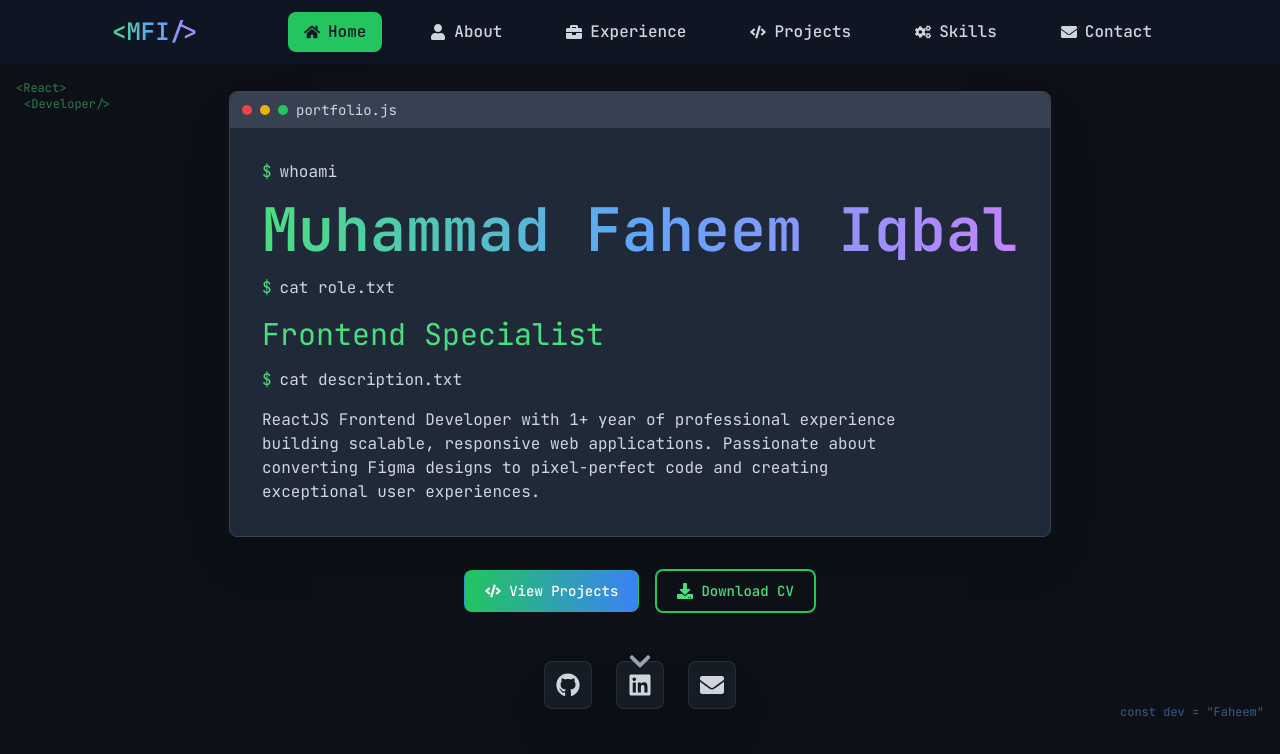
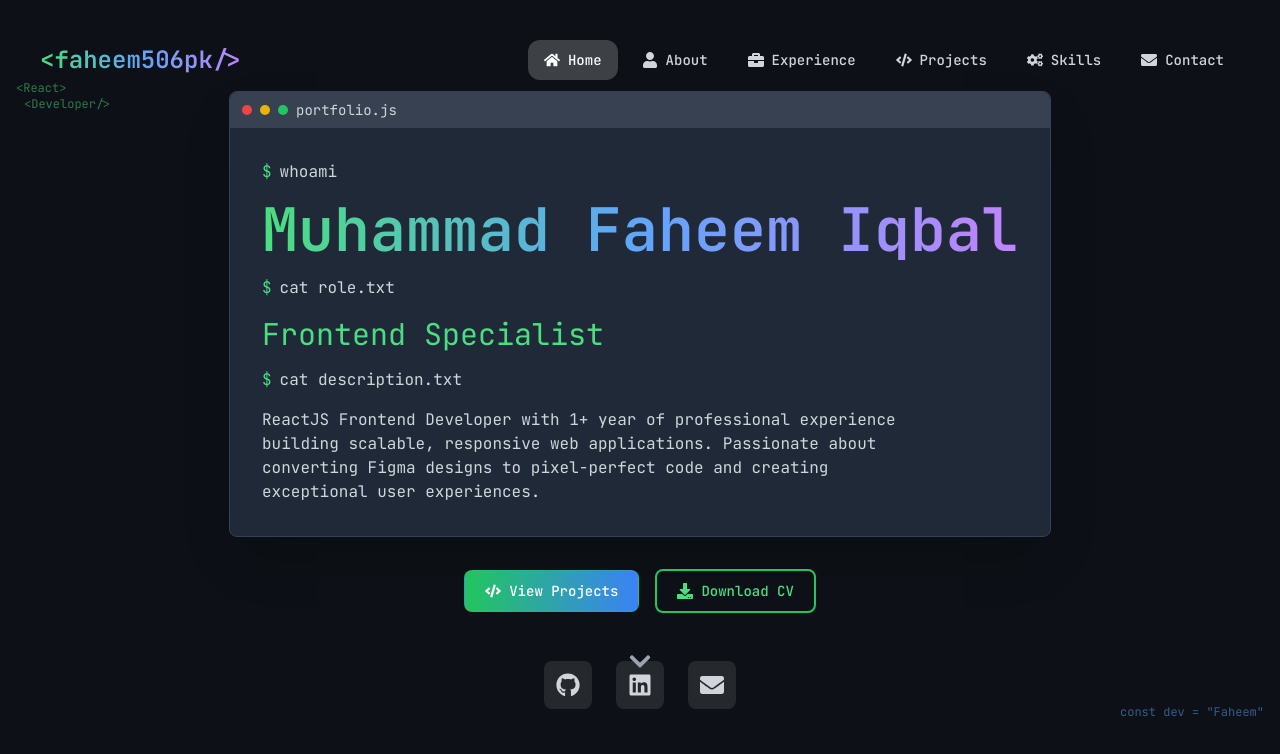
Before and after one commit to Faheem506pk/portfolio, a React (Vite) app: page / in a window 1280 px wide. Shown: the top 754 px of the page. Built offline with nearby package versions, Linux system fonts and the light colour scheme.

Commit message:
style: Update section padding and enhance navigation styles for improved UI consistency

```diff
--- a/src/components/About.jsx
+++ b/src/components/About.jsx
@@ -39,7 +39,7 @@ const About = () => {
   ]
 
   return (
-    <section className="section-spacing relative pt-20">
+    <section className="section-spacing relative" style={{ paddingTop: '150px' }}>
       <div className="container-max section-padding">
         <motion.div
           variants={containerVariants}
--- a/src/components/Contact.jsx
+++ b/src/components/Contact.jsx
@@ -96,7 +96,7 @@ const Contact = () => {
   }
 
   return (
-    <section className="min-h-screen py-20 relative">
+    <section className="min-h-screen py-20 relative" style={{ paddingTop: '150px' }}>
       <div className="container-max section-padding">
         <motion.div
           variants={containerVariants}
--- a/src/components/Experience.jsx
+++ b/src/components/Experience.jsx
@@ -104,7 +104,7 @@ const Experience = () => {
   }
 
   return (
-    <section className="section-spacing relative">
+    <section className="section-spacing relative" style={{ paddingTop: '150px' }}>
       <div className="container-max section-padding">
         <motion.div
           variants={containerVariants}
--- a/src/components/Hero.jsx
+++ b/src/components/Hero.jsx
@@ -124,7 +124,7 @@ const Hero = ({ setActiveSection }) => {
               href="https://github.com/faheem506pk"
               target="_blank"
               rel="noopener noreferrer"
-              className="w-10 h-10 sm:w-12 sm:h-12 code-card rounded-lg flex items-center justify-center text-gray-300 hover:text-green-400 transition-colors hover:scale-105"
+              className="w-10 h-10 sm:w-12 sm:h-12 bg-white/10 backdrop-blur-sm rounded-lg flex items-center justify-center text-gray-300 hover:text-green-400 hover:bg-white/20 transition-all duration-300"
             >
               <FaGithub className="w-5 h-5 sm:w-6 sm:h-6" />
             </a>
@@ -133,14 +133,14 @@ const Hero = ({ setActiveSection }) => {
               href="https://www.linkedin.com/in/faheem506pk/"
               target="_blank"
               rel="noopener noreferrer"
-              className="w-10 h-10 sm:w-12 sm:h-12 code-card rounded-lg flex items-center justify-center text-gray-300 hover:text-blue-400 transition-colors hover:scale-105"
+              className="w-10 h-10 sm:w-12 sm:h-12 bg-white/10 backdrop-blur-sm rounded-lg flex items-center justify-center text-gray-300 hover:text-blue-400 hover:bg-white/20 transition-all duration-300"
             >
               <FaLinkedin className="w-5 h-5 sm:w-6 sm:h-6" />
             </a>
 
             <a
               href="mailto:faheemiqbalm@gmail.com"
-              className="w-10 h-10 sm:w-12 sm:h-12 code-card rounded-lg flex items-center justify-center text-gray-300 hover:text-purple-400 transition-colors hover:scale-105"
+              className="w-10 h-10 sm:w-12 sm:h-12 bg-white/10 backdrop-blur-sm rounded-lg flex items-center justify-center text-gray-300 hover:text-purple-400 hover:bg-white/20 transition-all duration-300"
             >
               <FaEnvelope className="w-5 h-5 sm:w-6 sm:h-6" />
             </a>
--- a/src/components/Navigation.jsx
+++ b/src/components/Navigation.jsx
@@ -33,37 +33,39 @@ const Navigation = ({ activeSection, setActiveSection }) => {
       initial={{ y: -100 }}
       animate={{ y: 0 }}
       transition={{ duration: 0.5 }}
-      className={`fixed top-0 left-0 right-0 z-50 transition-all duration-300 ${
-        scrolled ? 'code-card shadow-lg' : 'bg-gray-900/80 backdrop-blur-sm'
+      className={`fixed top-4 left-4 right-4 z-50 transition-all duration-300 rounded-2xl ${
+        scrolled
+          ? 'glass-navbar'
+          : 'bg-transparent'
       }`}
     >
-      <div className="container-max section-padding">
-        <div className="flex items-center justify-between h-16">
+      <div className={`px-6 py-4 ${scrolled ? 'rounded-2xl' : ''}`}>
+        <div className="flex items-center justify-between h-14">
           {/* Logo */}
           <motion.div
             whileHover={{ scale: 1.05 }}
             className="text-2xl font-bold gradient-text cursor-pointer font-mono"
             onClick={() => handleNavClick('hero')}
           >
-            &lt;MFI/&gt;
+            &lt;faheem506pk/&gt;
           </motion.div>
 
           {/* Desktop Navigation */}
-          <div className="hidden md:flex items-center space-x-8">
+          <div className="hidden md:flex items-center space-x-2">
             {navItems.map((item) => (
               <motion.button
                 key={item.id}
                 whileHover={{ scale: 1.05 }}
                 whileTap={{ scale: 0.95 }}
                 onClick={() => handleNavClick(item.id)}
-                className={`flex items-center space-x-2 px-4 py-2 rounded-lg transition-all duration-300 ${
+                className={`flex items-center space-x-2 px-4 py-2.5 rounded-xl transition-all duration-300 ${
                   activeSection === item.id
-                    ? 'bg-green-500 text-gray-900 shadow-lg'
-                    : 'text-gray-300 hover:text-green-400 hover:bg-gray-800/50'
+                    ? 'bg-white/20 text-white'
+                    : 'text-gray-300 hover:text-white hover:bg-white/10'
                 }`}
               >
                 <item.icon className="w-4 h-4" />
-                <span className="font-medium">{item.label}</span>
+                <span className="font-medium text-sm">{item.label}</span>
               </motion.button>
             ))}
           </div>
@@ -72,9 +74,9 @@ const Navigation = ({ activeSection, setActiveSection }) => {
           <motion.button
             whileTap={{ scale: 0.95 }}
             onClick={() => setIsOpen(!isOpen)}
-            className="md:hidden p-2 text-white hover:text-primary-400 transition-colors"
+            className="md:hidden w-10 h-10 bg-white/10 rounded-xl flex items-center justify-center text-gray-300 hover:text-white hover:bg-white/20 transition-all duration-300"
           >
-            {isOpen ? <FaTimes className="w-6 h-6" /> : <FaBars className="w-6 h-6" />}
+            {isOpen ? <FaTimes className="w-5 h-5" /> : <FaBars className="w-5 h-5" />}
           </motion.button>
         </div>
 
@@ -83,7 +85,7 @@ const Navigation = ({ activeSection, setActiveSection }) => {
           initial={false}
           animate={{ height: isOpen ? 'auto' : 0 }}
           transition={{ duration: 0.3 }}
-          className="md:hidden overflow-hidden bg-gray-800/95 backdrop-blur-md border border-gray-700/50 rounded-b-2xl shadow-lg"
+          className="md:hidden overflow-hidden mt-4 bg-white/10 backdrop-blur-md rounded-xl"
         >
           <div className="py-4 space-y-2">
             {navItems.map((item) => (
@@ -91,10 +93,10 @@ const Navigation = ({ activeSection, setActiveSection }) => {
                 key={item.id}
                 whileHover={{ x: 10 }}
                 onClick={() => handleNavClick(item.id)}
-                className={`w-full flex items-center space-x-3 px-4 py-3 rounded-lg transition-all duration-300 ${
+                className={`w-full flex items-center space-x-3 px-4 py-3 mx-2 rounded-lg transition-all duration-300 ${
                   activeSection === item.id
-                    ? 'bg-green-500 text-gray-900'
-                    : 'text-gray-300 hover:text-green-400 hover:bg-gray-800/50'
+                    ? 'bg-white/20 text-white'
+                    : 'text-gray-300 hover:text-white hover:bg-white/10'
                 }`}
               >
                 <item.icon className="w-5 h-5" />
--- a/src/components/Projects.jsx
+++ b/src/components/Projects.jsx
@@ -128,7 +128,7 @@ const Projects = () => {
   }
 
   return (
-    <section className="min-h-screen py-20 relative">
+    <section className="min-h-screen py-20 relative" style={{ paddingTop: '150px' }}>
       <div className="container-max section-padding">
         <motion.div
           variants={containerVariants}
--- a/src/components/Skills.jsx
+++ b/src/components/Skills.jsx
@@ -118,7 +118,7 @@ const Skills = () => {
   }
 
   return (
-    <section className="min-h-screen py-20 relative">
+    <section className="min-h-screen py-20 relative" style={{ paddingTop: '150px' }}>
       <div className="container-max section-padding">
         <motion.div
           variants={containerVariants}
--- a/src/index.css
+++ b/src/index.css
@@ -111,6 +111,14 @@
   .grid-spacing {
     @apply gap-4 sm:gap-6 lg:gap-8;
   }
+
+  /* Clean glass effect - no extra animations */
+  .glass-navbar {
+    background: rgba(255, 255, 255, 0.1);
+    backdrop-filter: blur(20px);
+    border: 1px solid rgba(255, 255, 255, 0.2);
+    box-shadow: 0 8px 32px rgba(0, 0, 0, 0.1);
+  }
 }
 
 @layer utilities {
```
